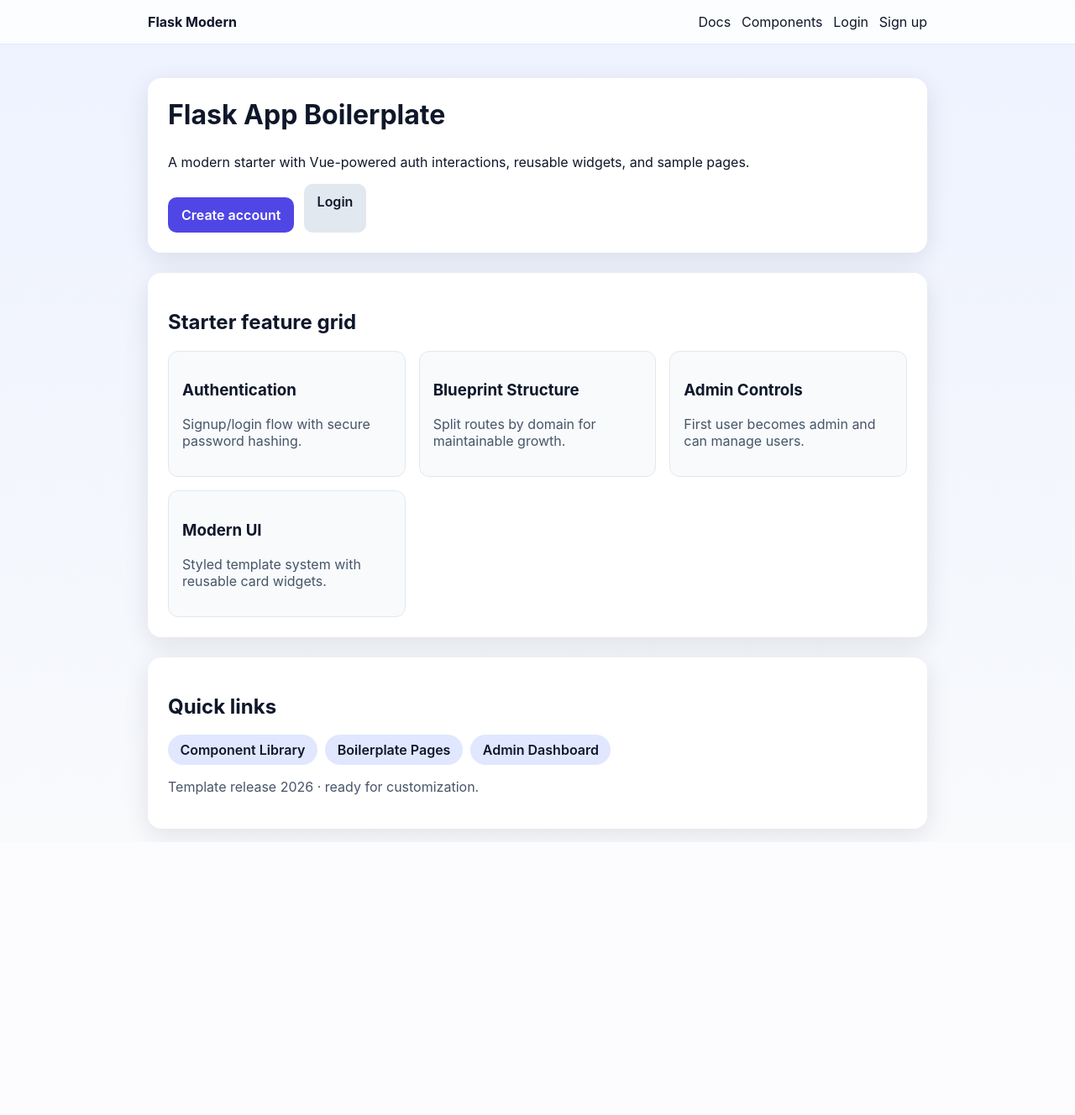
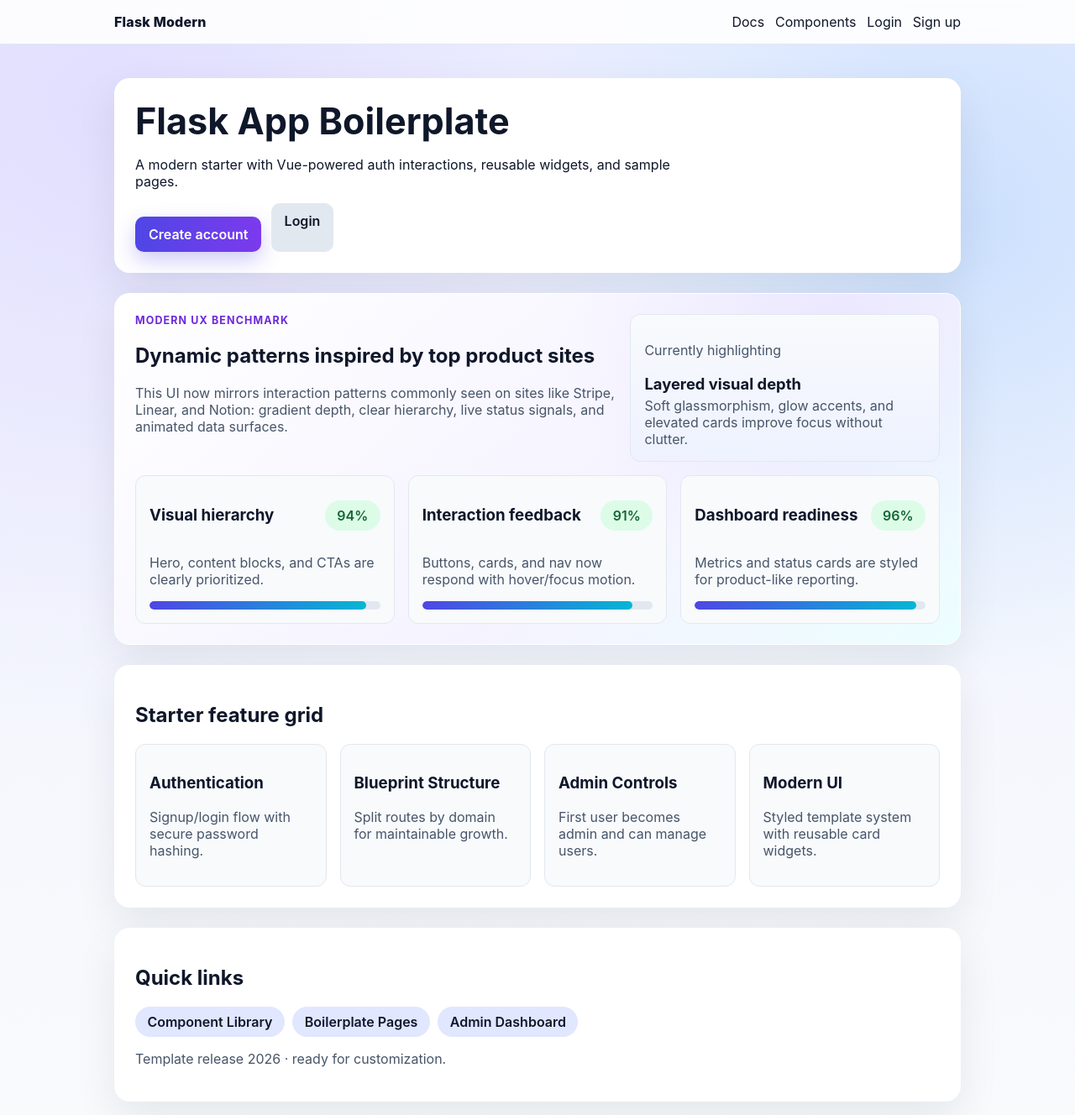
Before and after one commit to Nightblade3223/Python_Flask_Fun_2026, a Flask app: page / in a window 1280 px wide. Shown: the whole page at 84% size. Before the commit the page ends 1001 px from the top, so only its background shows below. Run offline with Flask 3, Linux system fonts and the light colour scheme.

Commit message:
Refresh home UI with modern dynamic showcase

```diff
--- a/app/static/css/app.css
+++ b/app/static/css/app.css
@@ -6,37 +6,74 @@
   --text: #0f172a;
   --muted: #475569;
   --accent: #4f46e5;
+  --accent-2: #7c3aed;
+  --border: #e2e8f0;
 }
 
 * { box-sizing: border-box; }
 
 body {
   margin: 0;
-  background: linear-gradient(180deg, #eef2ff, var(--bg));
+  background:
+    radial-gradient(circle at 10% 10%, #c4b5fd55 0%, transparent 45%),
+    radial-gradient(circle at 90% 20%, #60a5fa40 0%, transparent 35%),
+    linear-gradient(180deg, #eef2ff, var(--bg));
   color: var(--text);
 }
 
-.wrap { max-width: 960px; margin: 0 auto; padding: 1rem; }
-.topbar { backdrop-filter: blur(6px); position: sticky; top: 0; background: #ffffffcc; border-bottom: 1px solid #e2e8f0; }
+.wrap { max-width: 1040px; margin: 0 auto; padding: 1rem; }
+.topbar {
+  backdrop-filter: blur(12px);
+  position: sticky;
+  top: 0;
+  z-index: 10;
+  background: #ffffffe0;
+  border-bottom: 1px solid var(--border);
+}
 .nav-content { display: flex; justify-content: space-between; align-items: center; }
 nav { display: flex; align-items: center; gap: .8rem; flex-wrap: wrap; }
-a { text-decoration: none; color: var(--text); }
-.logo { font-weight: 700; }
+a { text-decoration: none; color: var(--text); transition: color .2s ease, transform .2s ease; }
+a:hover { color: var(--accent); }
+.logo { font-weight: 800; letter-spacing: .2px; }
 
 .card {
-  background: var(--card);
-  border-radius: 16px;
-  box-shadow: 0 8px 30px #0f172a1a;
+  background: color-mix(in srgb, var(--card) 90%, #ffffff 10%);
+  border: 1px solid #ffffff;
+  border-radius: 18px;
+  box-shadow: 0 20px 50px #0f172a14;
   padding: 1.5rem;
   margin-top: 1.5rem;
 }
 
-.panel { background: #f8fafc; border: 1px solid #e2e8f0; border-radius: 12px; padding: 1rem; }
+.panel {
+  background: #f8fafc;
+  border: 1px solid var(--border);
+  border-radius: 12px;
+  padding: 1rem;
+  transition: transform .22s ease, box-shadow .22s ease;
+}
+.panel:hover {
+  transform: translateY(-2px);
+  box-shadow: 0 10px 24px #1e293b18;
+}
 
-.hero h1 { margin-top: 0; font-size: 2rem; }
+.hero h1 { margin-top: 0; font-size: clamp(2rem, 3.4vw, 2.7rem); margin-bottom: .4rem; }
+.hero p { max-width: 65ch; }
 .auth-card { max-width: 440px; margin-inline: auto; }
 label { display: block; font-weight: 600; margin-top: .9rem; }
-input { width: 100%; margin-top: .35rem; border: 1px solid #cbd5e1; border-radius: 10px; padding: .7rem; }
+input {
+  width: 100%;
+  margin-top: .35rem;
+  border: 1px solid #cbd5e1;
+  border-radius: 10px;
+  padding: .7rem;
+  transition: border-color .2s ease, box-shadow .2s ease;
+}
+input:focus {
+  outline: none;
+  border-color: #818cf8;
+  box-shadow: 0 0 0 3px #818cf833;
+}
 button, .primary-btn, .ghost-btn {
   border-radius: 10px;
   padding: .7rem 1rem;
@@ -44,11 +81,21 @@ button, .primary-btn, .ghost-btn {
   cursor: pointer;
   font-weight: 600;
   display: inline-block;
+  transition: transform .18s ease, box-shadow .18s ease, background-color .2s ease;
 }
-.primary-btn { background: var(--accent); color: white; margin-top: 1rem; }
+button:hover, .primary-btn:hover, .ghost-btn:hover {
+  transform: translateY(-1px);
+}
+.primary-btn {
+  background: linear-gradient(90deg, var(--accent), var(--accent-2));
+  color: white;
+  margin-top: 1rem;
+  box-shadow: 0 10px 24px #4f46e547;
+}
 .ghost-btn { background: #e2e8f0; color: #0f172a; }
 .inline-form { display: inline; }
 .stack-row { display: flex; gap: .7rem; flex-wrap: wrap; }
+.stack-row.between { justify-content: space-between; align-items: center; }
 .muted { color: var(--muted); }
 .error { color: #dc2626; margin-top: .75rem; }
 
@@ -64,6 +111,7 @@ button, .primary-btn, .ghost-btn {
 
 .chip-row { display: flex; flex-wrap: wrap; gap: .6rem; margin: .8rem 0; }
 .chip { background: #e0e7ff; border-radius: 999px; padding: .5rem .9rem; font-weight: 600; }
+.chip.success { background: #dcfce7; color: #166534; }
 
 .list { margin: .75rem 0 0; padding-left: 1.2rem; line-height: 1.6; }
 .list.compact { line-height: 1.4; }
@@ -73,4 +121,53 @@ button, .primary-btn, .ghost-btn {
 .notice.warn { background: #fef3c7; color: #92400e; }
 
 table { width: 100%; border-collapse: collapse; margin-top: 1rem; }
-th, td { text-align: left; border-bottom: 1px solid #e2e8f0; padding: .65rem .3rem; }
+th, td { text-align: left; border-bottom: 1px solid var(--border); padding: .65rem .3rem; }
+
+.dynamic-showcase {
+  background:
+    radial-gradient(circle at 85% 10%, #c4b5fd33, transparent 34%),
+    linear-gradient(140deg, #ffffff, #f5f3ff 60%, #ecfeff);
+}
+.eyebrow {
+  margin: 0;
+  text-transform: uppercase;
+  letter-spacing: .09em;
+  font-size: .78rem;
+  font-weight: 700;
+  color: #6d28d9;
+}
+.showcase-head {
+  display: grid;
+  gap: 1rem;
+  grid-template-columns: 1.4fr .9fr;
+  align-items: start;
+}
+.spotlight {
+  background: linear-gradient(180deg, #f8fafc, #eef2ff);
+  min-height: 170px;
+}
+.spotlight-title {
+  font-size: 1.15rem;
+  font-weight: 700;
+  margin-bottom: .35rem;
+}
+.spotlight-copy { margin: 0; color: var(--muted); }
+.benchmark-grid { margin-top: 1rem; }
+.progress-track {
+  margin-top: .8rem;
+  width: 100%;
+  height: 10px;
+  border-radius: 999px;
+  background: #e2e8f0;
+  overflow: hidden;
+}
+.progress-fill {
+  height: 100%;
+  border-radius: inherit;
+  background: linear-gradient(90deg, #4f46e5, #06b6d4);
+  transition: width .6s ease;
+}
+
+@media (max-width: 880px) {
+  .showcase-head { grid-template-columns: 1fr; }
+}
--- a/app/templates/index.html
+++ b/app/templates/index.html
@@ -21,6 +21,34 @@
   {% endif %}
 </section>
 
+<section id="modernShowcase" class="card dynamic-showcase">
+  <div class="showcase-head">
+    <div>
+      <p class="eyebrow">Modern UX benchmark</p>
+      <h2>Dynamic patterns inspired by top product sites</h2>
+      <p class="muted">This UI now mirrors interaction patterns commonly seen on sites like Stripe, Linear, and Notion: gradient depth, clear hierarchy, live status signals, and animated data surfaces.</p>
+    </div>
+    <div class="spotlight panel">
+      <p class="muted">Currently highlighting</p>
+      <p class="spotlight-title">[[ activeSignal.title ]]</p>
+      <p class="spotlight-copy">[[ activeSignal.copy ]]</p>
+    </div>
+  </div>
+
+  <div class="grid cols-3 benchmark-grid">
+    <article class="panel" v-for="item in benchmarkItems" :key="item.label">
+      <div class="stack-row between">
+        <h3>[[ item.label ]]</h3>
+        <span class="chip success">[[ item.score ]]%</span>
+      </div>
+      <p class="muted">[[ item.note ]]</p>
+      <div class="progress-track" role="presentation">
+        <div class="progress-fill" :style="{ width: item.score + '%' }"></div>
+      </div>
+    </article>
+  </div>
+</section>
+
 <section class="card">
   <h2>Starter feature grid</h2>
   <div class="grid cols-2">
@@ -42,4 +70,54 @@
   </div>
   <p class="muted">Template release {{ release_year }} · ready for customization.</p>
 </section>
+
+<script>
+window.addEventListener('DOMContentLoaded', () => {
+  const mountPoint = document.getElementById('modernShowcase');
+  if (!mountPoint) return;
+
+  const { createApp } = Vue;
+  createApp({
+    delimiters: ['[[', ']]'],
+    data: () => ({
+      activeIndex: 0,
+      intervalId: null,
+      designSignals: [
+        {
+          title: 'Layered visual depth',
+          copy: 'Soft glassmorphism, glow accents, and elevated cards improve focus without clutter.'
+        },
+        {
+          title: 'Live data storytelling',
+          copy: 'Animated progress bars and rotating highlights communicate momentum at a glance.'
+        },
+        {
+          title: 'Action-first hierarchy',
+          copy: 'High-contrast CTAs and compact chips keep core actions visible in every section.'
+        }
+      ],
+      benchmarkItems: [
+        { label: 'Visual hierarchy', score: 94, note: 'Hero, content blocks, and CTAs are clearly prioritized.' },
+        { label: 'Interaction feedback', score: 91, note: 'Buttons, cards, and nav now respond with hover/focus motion.' },
+        { label: 'Dashboard readiness', score: 96, note: 'Metrics and status cards are styled for product-like reporting.' }
+      ]
+    }),
+    computed: {
+      activeSignal() {
+        return this.designSignals[this.activeIndex];
+      }
+    },
+    mounted() {
+      this.intervalId = window.setInterval(() => {
+        this.activeIndex = (this.activeIndex + 1) % this.designSignals.length;
+      }, 3500);
+    },
+    beforeUnmount() {
+      if (this.intervalId) {
+        window.clearInterval(this.intervalId);
+      }
+    }
+  }).mount('#modernShowcase');
+});
+</script>
 {% endblock %}
```
